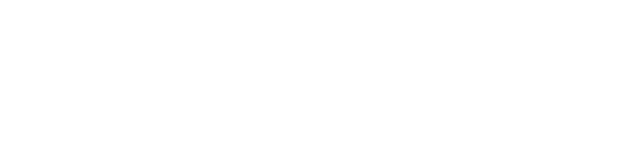
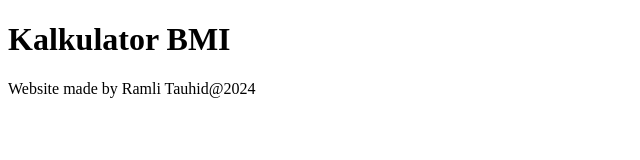
Before and after one commit to revou-fundamental-course/25-nov-24-RamliTau, a plain HTML site: page index.html in a window 1280 px wide. Shown: the whole page, without its empty margins (0-640 px from the left). Drawn offline with Linux system fonts and the light colour scheme.

Commit message:
layout awal

```diff
--- a/index.html
+++ b/index.html
@@ -6,7 +6,22 @@
     <title>Document</title>
     <link rel="stylesheet" href="css\style.css">
 </head>
+
 <body>
+    <!-- Judul Website -->
+    <header>
+        <h1>Kalkulator BMI</h1>
+    </header>
 
+    <!-- Konten Website -->
+    <main>
+
+    </main>
+
+    <!--Footer Website-->
+    <footer>
+        <p>Website made by Ramli Tauhid@2024</p>
+    </footer>
 </body>
+
 </html>
```
